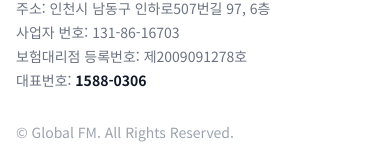
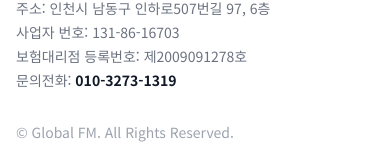
Before and after one commit to myneoego/NJobPartners, a React (Vite) app: page / in a window 390 px wide. Shown: the part 4926-5085 px from the top of the page. Built offline with nearby package versions, Linux system fonts and the light colour scheme.

Commit message:
Update footer contact phone number

```diff
--- a/src/components/Footer.jsx
+++ b/src/components/Footer.jsx
@@ -9,7 +9,7 @@
           <p>주소: 인천시 남동구 인하로507번길 97, 6층</p>
           <p>사업자 번호: 131-86-16703</p>
           <p>보험대리점 등록번호: 제2009091278호</p>
-          <p>대표번호: <span className="font-bold text-gray-900">1588-0306</span></p>
+          <p>문의전화: <span className="font-bold text-gray-900">010-3273-1319</span></p>
         </div>
       </div>
       <div className="flex flex-col justify-between items-start md:items-end gap-4">
```
